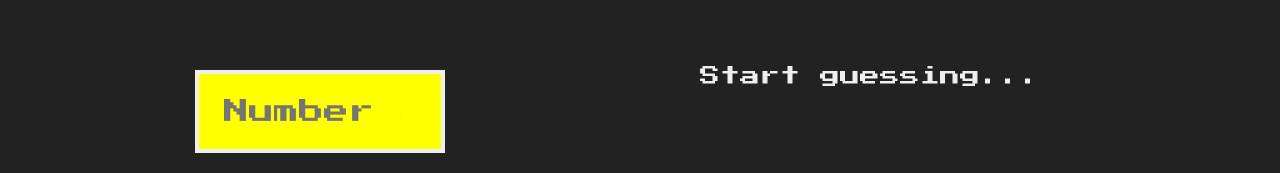
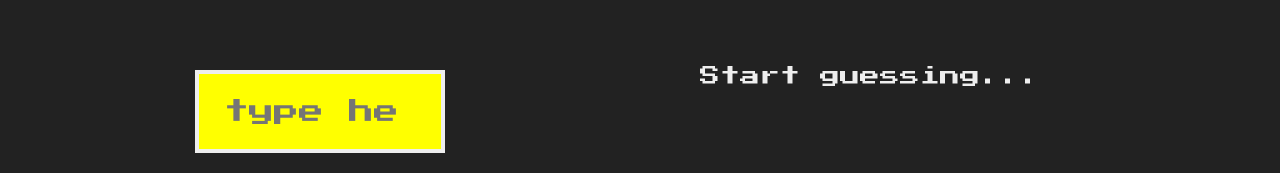
Before and after one commit to MAYENGE/guess, a plain HTML site: page index.html in a window 1280 px wide. Shown: the part 384-557 px from the top of the page. Drawn offline with Linux system fonts and the light colour scheme.

Commit message:
Update index.html

```diff
--- a/index.html
+++ b/index.html
@@ -16,7 +16,7 @@
     </header>
     <main>
       <section class="left">
-        <input type="number"  placeholder="Number 🤔�👀" class="guess" />
+        <input type="number"  placeholder="type here" class="guess" />
         <button class="btn check">Check!</button>
       </section>
       <section class="right">
```
